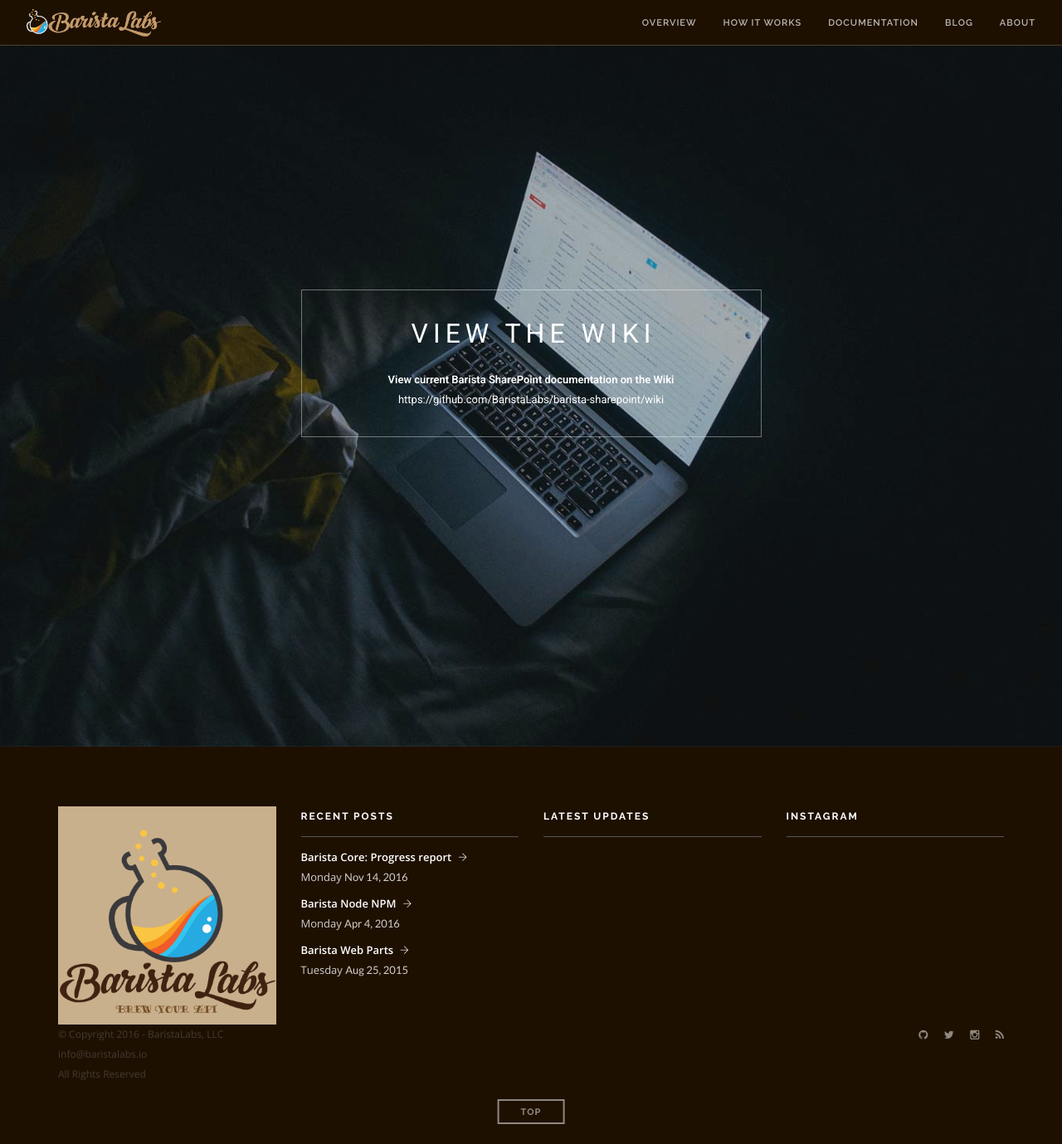
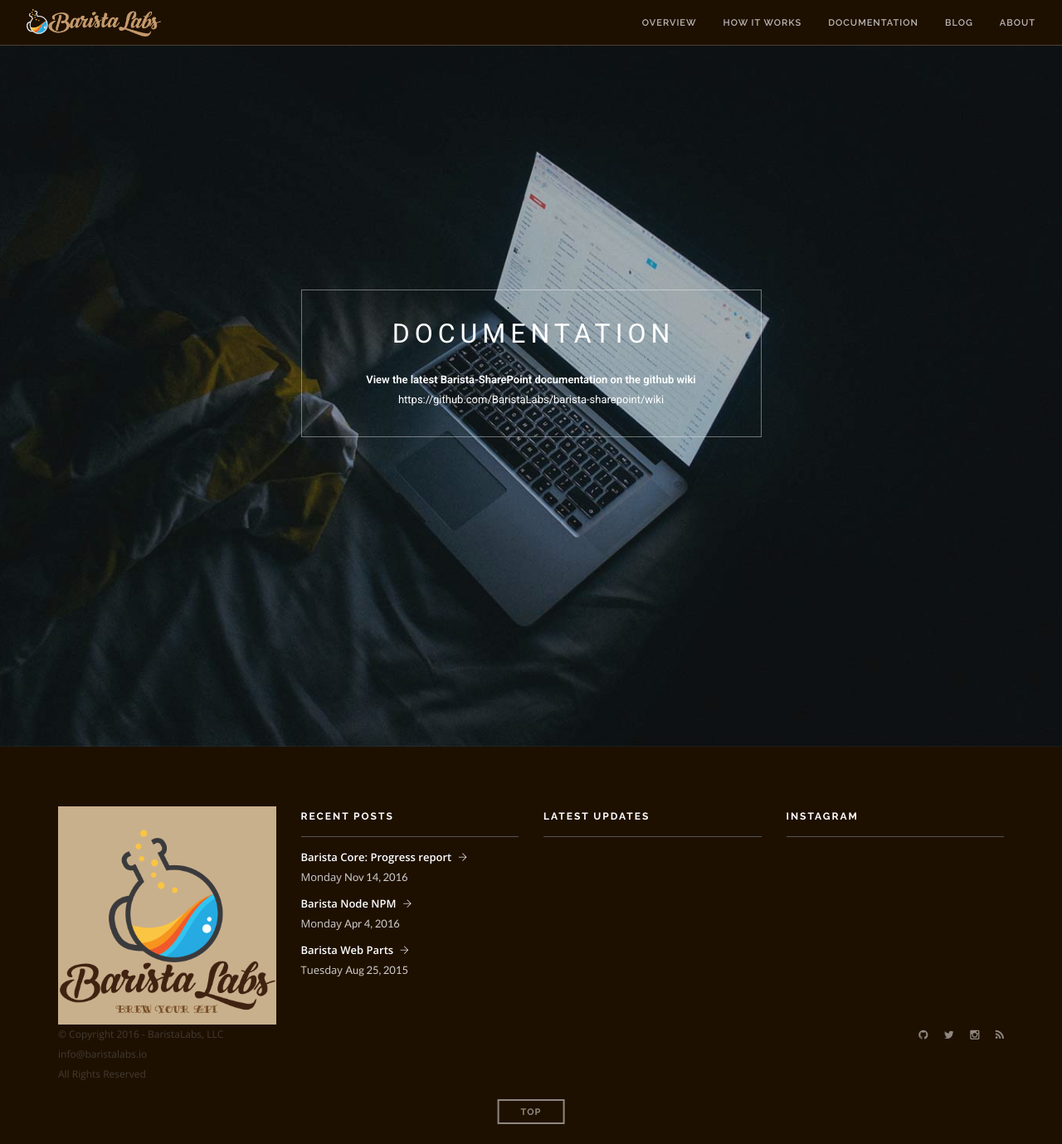
Before and after one commit to BaristaLabs/BaristaLabs.github.io, a Jekyll site: the page built from docs/index.html, in a window 1280 px wide. Shown: the whole page at 83% size. Built offline with Jekyll 4.4.1, drawn with Linux system fonts in a browser that asks for light colours.

Commit message:
update wiki link

```diff
--- a/docs/index.html
+++ b/docs/index.html
@@ -11,9 +11,9 @@
             <div class="col-md-6 col-md-offset-3 col-sm-10 col-sm-offset-1">
                 <a href="https://github.com/BaristaLabs/barista-sharepoint/wiki">
                 <div class="feature bordered text-center">
-                    <h3 class="uppercase">View the Wiki</h3>
+                    <h3 class="uppercase">Documentation</h3>
                     <p>
-                        <a href="https://github.com/BaristaLabs/barista-sharepoint/wiki">View current Barista SharePoint documentation on the Wiki</a>
+                        <a href="https://github.com/BaristaLabs/barista-sharepoint/wiki">View the latest Barista-SharePoint documentation on the github wiki</a>
                         https://github.com/BaristaLabs/barista-sharepoint/wiki
                     </p>
                 </div>
```
